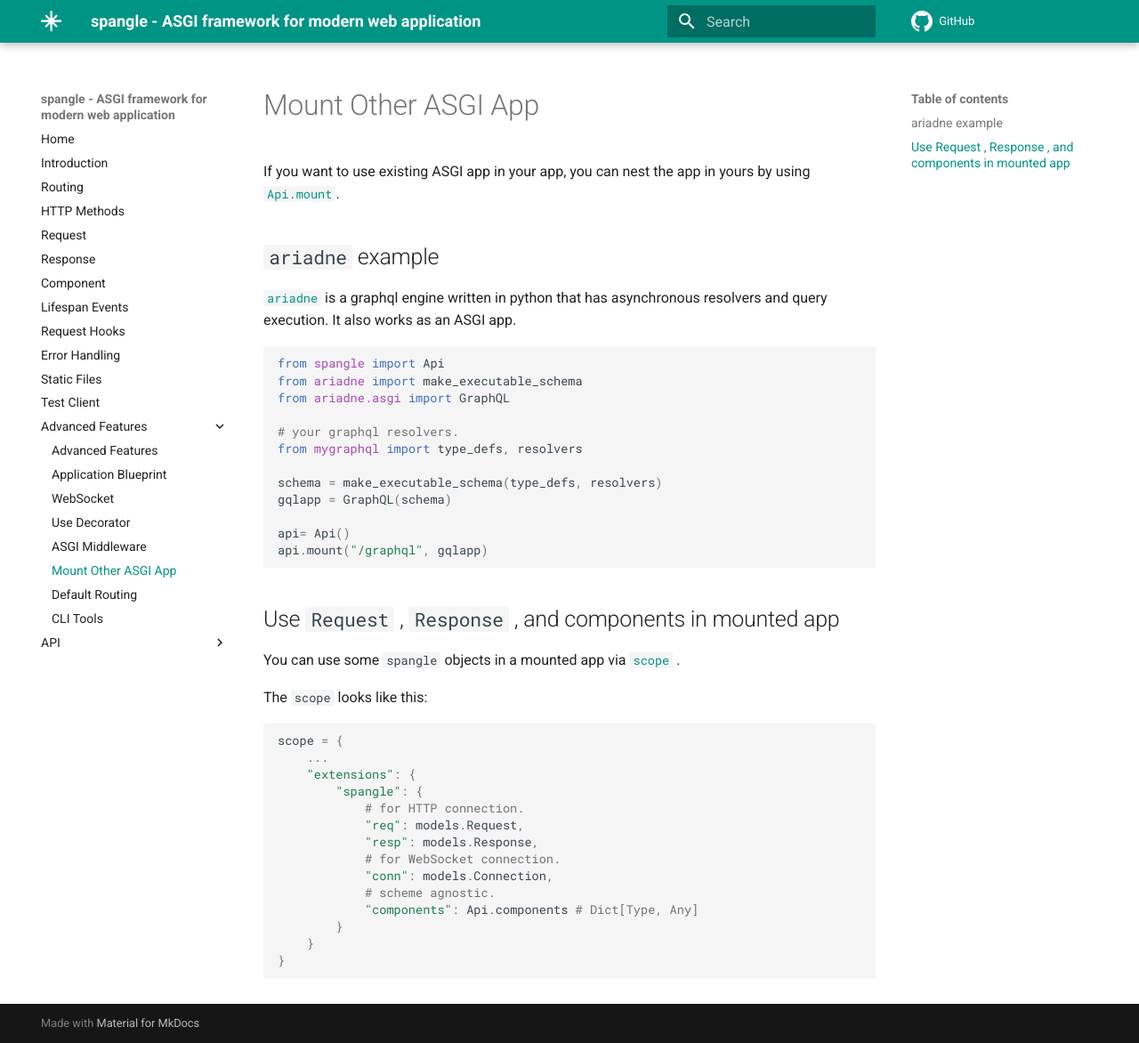
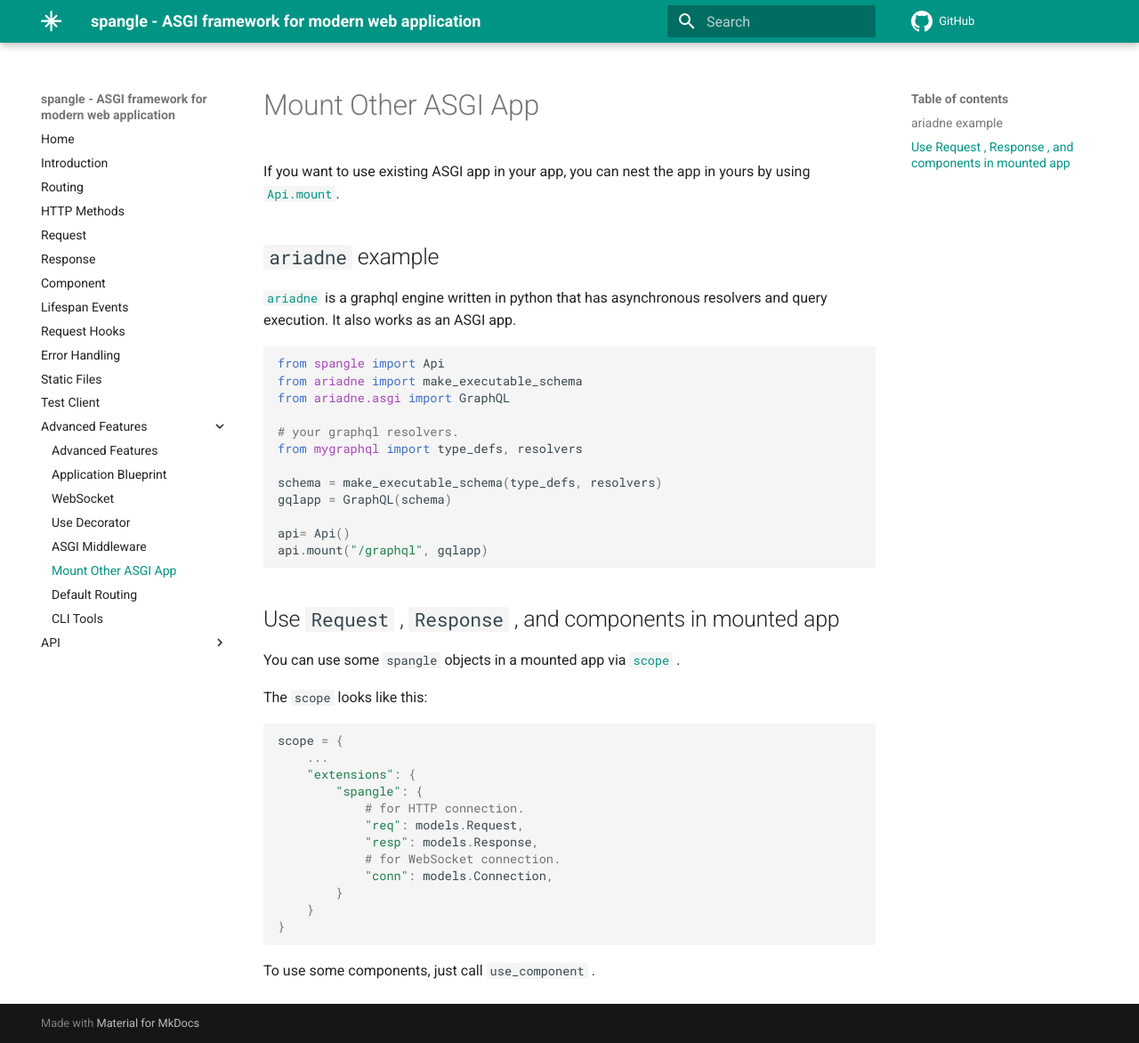
Before and after one commit to tkamenoko/spangle, an MkDocs documentation site: the page built from markdown/advanced/mount.md, in a window 1280 px wide and 1172 px high. Shown: the whole window at 89% size. Built offline with MkDocs 1.6.1 and Material for MkDocs 9.7.7, drawn with Linux system fonts in a browser that asks for light colours; comment, search, counter and statistics services are not loaded.

Commit message:
fix: mount

````diff
--- a/markdown/advanced/mount.md
+++ b/markdown/advanced/mount.md
@@ -39,10 +42,10 @@ scope = {
             "resp": models.Response,
             # for WebSocket connection.
             "conn": models.Connection,
-            # scheme agnostic.
-            "components": Api.components # Dict[Type, Any]
         }
     }
 }
 
 ```
+
+To use some components, just call `use_component` .
````
Also changed, not shown: other parts of markdown/advanced/mount.md (+4 -1 lines).
